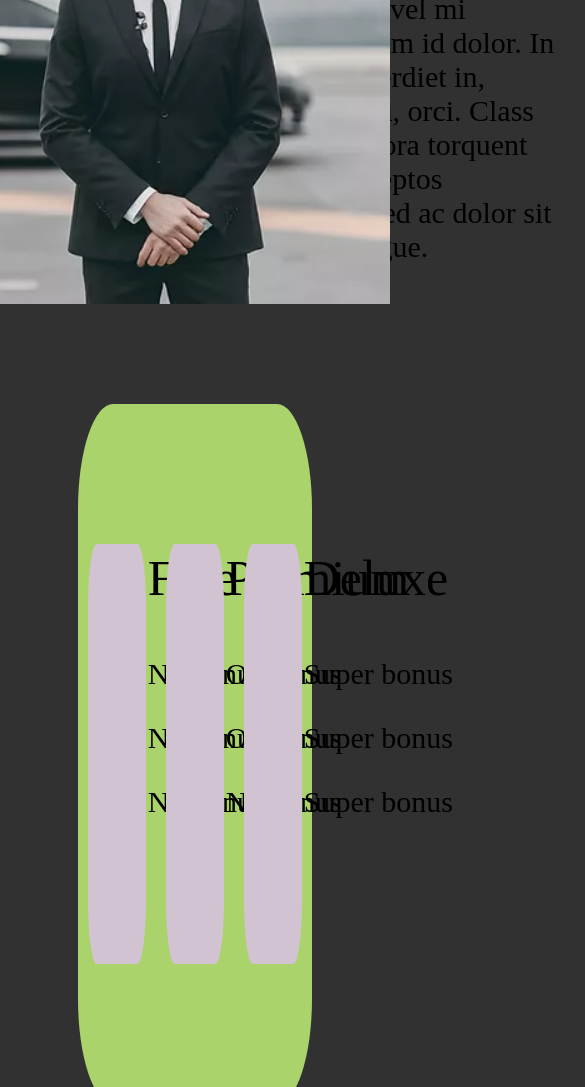
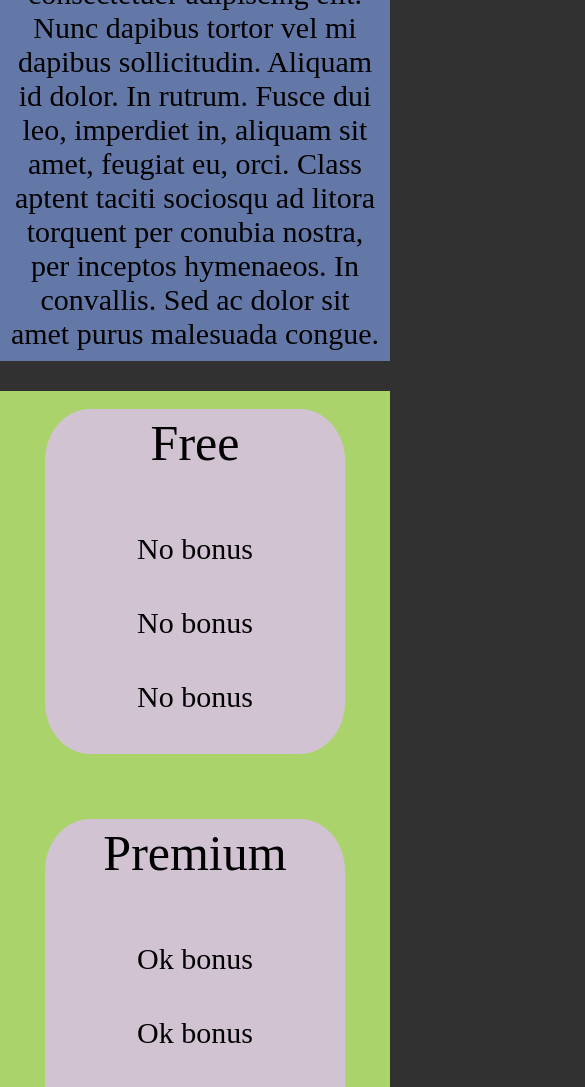
Before and after one commit to VaclavMatula/site, a plain HTML site: page site/index.html in a window 390 px wide. Shown: the part 446-1533 px from the top of the page, 585 px wide, since content can reach past the window. Drawn offline with Linux system fonts and the light colour scheme.

Commit message:
Add files via upload

```diff
--- a/site/index.css
+++ b/site/index.css
@@ -135,3 +135,57 @@ a{
     text-decoration: underline;
     transition: 0.3s;
 }
+
+@media only screen and (max-width: 768px){
+    .sec{
+        display: none;
+    }
+    .container{
+        height: fit-content;
+        flex-wrap: wrap;
+    }
+    p{
+        text-align: center;
+        width: auto;
+        margin-left: 10px;
+        margin-right: 10px;
+        padding-bottom: 10px;
+    }
+    h1{
+        font-size: 60px;
+        padding-left: 10px;
+    }
+    header{
+        height: 250px;
+    }
+    ul{
+        text-align: center;
+        position: absolute;
+        top: 180px;
+        font-size: 30px;
+        display: inline-block;
+        margin-left: 5px;
+        padding-left: 5px;
+    }
+    .container2{
+        width: 100%;
+        height: 1200px;
+        background-color: rgb(171, 211, 107);
+        margin: auto;
+        display: flex;
+        border-radius: 0%;
+        flex-wrap: wrap;
+        row-gap: 30px;
+    }
+    .nabidka{
+        background-color: rgb(209, 195, 209);
+        width: 70%;
+        height: auto;
+        margin: auto;
+        margin-top: 10;
+        border-radius: 15%;
+        transition: 0.5s;
+        display: block;
+        min-width: 300px;
+        }
+}
```
